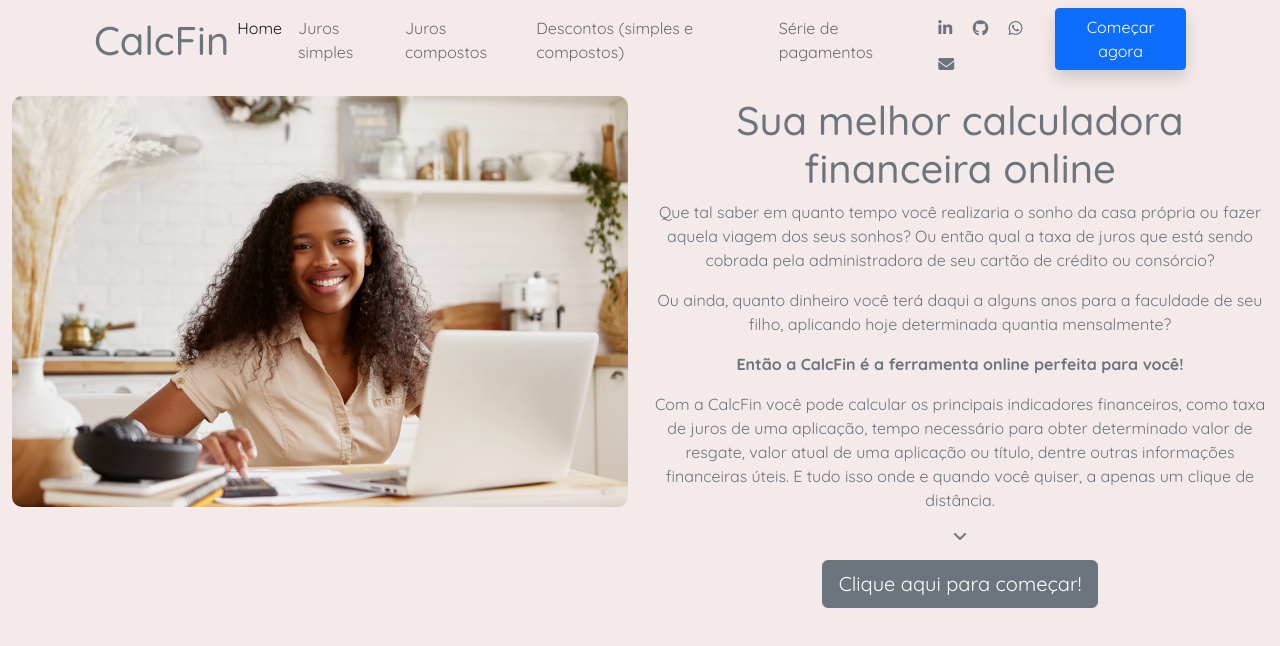
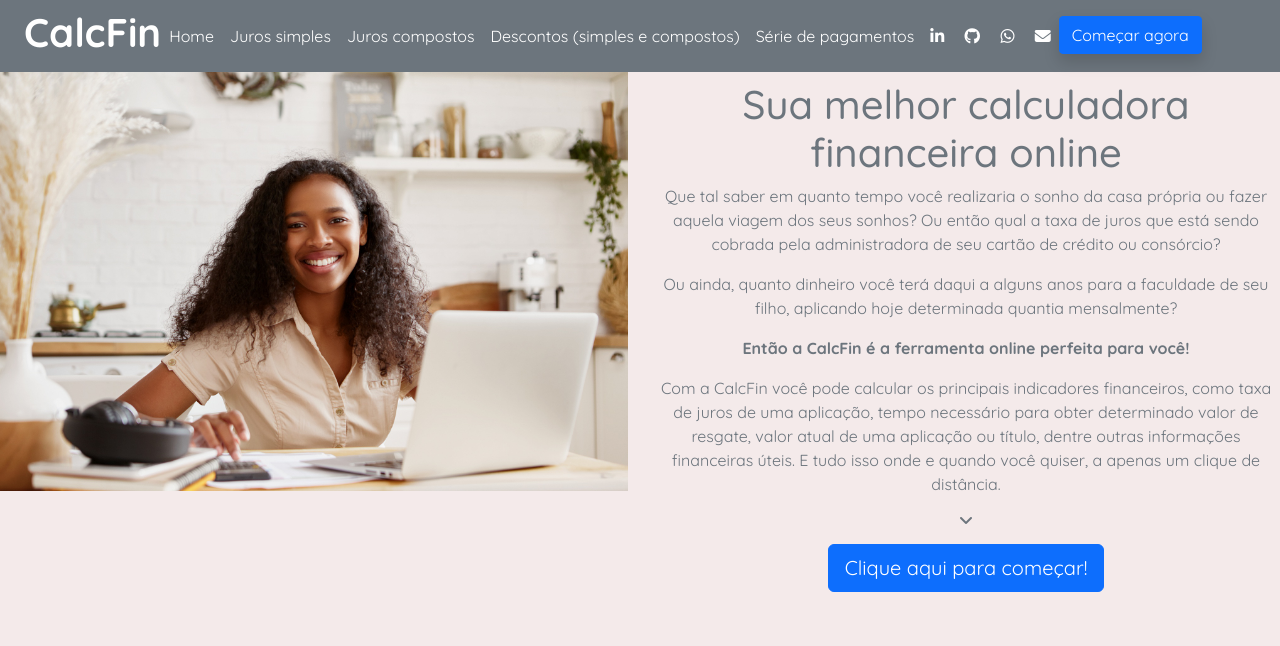
Before and after one commit to dvitorio/calc_fin, a plain HTML site: page index.html in a window 1280 px wide. Drawn offline with nearby package versions, Linux system fonts and the light colour scheme.

Commit message:
Ajustes na estilização

```diff
--- a/css/calcFin.css
+++ b/css/calcFin.css
@@ -26,7 +26,6 @@ body{
 }
 
 .coverPhoto img{
-     border-radius: 10px !important;
      max-width: 900px !important;
      width: 100%;
 }
@@ -58,6 +57,11 @@ a{cursor: pointer}
      display: flex;
      flex-wrap: nowrap;
      justify-content: center;
+}
+
+.navigation{
+     width: 100vw;
+     background-color: white;
 }
 
 .menu{background-color: white !important}
--- a/index.html
+++ b/index.html
@@ -28,38 +28,38 @@
      <div class="blackScreen col d-none" id="blackScreen"></div>
 
      <!--Capa do site-->
-     <div class="col-sm-12 container-fluid coverSite w-100" id="coverSite">
-          <nav class="container navbar navbar-expand-lg navbar-light navigation" id="navigation">
+     <div class="col-sm-12 coverSite w-100" id="coverSite">
+          <nav class="bg-secondary container-fluid navbar navbar-expand-lg navbar-dark navigation" id="navigation">
                <div class="container-fluid">
-                    <h1 class="h1 text-secondary" href="#">CalcFin</h1>
+                    <h1 class="h1 text-white" href="#"><b>CalcFin</b></h1>
                  <button class="navbar-toggler" type="button" data-bs-toggle="collapse" data-bs-target="#navbarNav" aria-controls="navbarNav" aria-expanded="false" aria-label="Toggle navigation">
                    <span class="navbar-toggler-icon"></span>
                  </button>
                  <div class="collapse navbar-collapse" id="navbarNav">
                    <ul class="navbar-nav">
                      <li class="nav-item">
-                       <a class="nav-link active" aria-current="page" href="#">Home</a>
+                       <a class="nav-link active text-white" aria-current="page" href="#">Home</a>
                      </li>
                      <li class="nav-item">
-                       <a class="nav-link" id="jSimpInfoLink">Juros simples</a>
+                       <a class="nav-link text-white" id="jSimpInfoLink">Juros simples</a>
                      </li>
                      <li class="nav-item">
-                       <a class="nav-link" id="jCompInfoLink">Juros compostos</a>
+                       <a class="nav-link text-white" id="jCompInfoLink">Juros compostos</a>
                      </li>
                      <li class="nav-item">
-                       <a class="nav-link" href="#" >Descontos (simples e compostos)</a>
+                       <a class="nav-link text-white" href="#" >Descontos (simples e compostos)</a>
                      </li>
                      <li class="nav-item">
-                       <a class="nav-link" href="#" >Série de pagamentos</a>
+                       <a class="nav-link text-white" href="#" >Série de pagamentos</a>
                      </li>
                      <li class="nav-item">
-                         <a href=""><i class="mt-1 mr-2 nav-link fa-brands fa-linkedin-in text-secondary"></i></a>
-                         <a href=""><i class="mt-1 mr-2 nav-link fa-brands fa-github text-secondary"></i></a>
-                         <a href=""><i class="mt-1 mr-2 nav-link fa-brands fa-whatsapp text-secondary"></i></a>
-                         <a href=""><i class="mt-1 mr-2 nav-link fa-solid fa-envelope text-secondary"></i></a>
+                         <a href="https://www.linkedin.com/in/danielvitorio/" target="_blank"><i class="mt-1 mr-2 nav-link fa-brands fa-linkedin-in text-white"></i></a>
+                         <a href=""><i class="mt-1 mr-2 nav-link fa-brands fa-github text-white"></i></a>
+                         <a href=""><i class="mt-1 mr-2 nav-link fa-brands fa-whatsapp text-white"></i></a>
+                         <a href=""><i class="mt-1 mr-2 nav-link fa-solid fa-envelope text-white"></i></a>
                      </li>
                      <li class="nav-item">
-                       <button class="btn btn-primary shadow" href="#" id="btnStarFromMenu" onclick="startFromMenu()">Começar agora</button>
+                       <button class="btn btn-primary ml-5 shadow" href="#" id="btnStarFromMenu" onclick="startFromMenu()">Começar agora</button>
                      </li>
                    </ul>
                  </div>
@@ -67,7 +67,7 @@
              </nav>
              <div class="row">
                <div class="col-sm-12 col-lg-6 coverPhoto">
-                    <img class="d-block img mt-2 mx-auto w-100" src="/img/woman.jpg" alt="">
+                    <img class="d-block img mx-auto w-100" src="/img/woman.jpg" alt="">
                </div>
                <div class="center col-sm-12 col-lg-6 coverPhrase">
                     <h1 class="mt-2 text-center text-secondary">Sua melhor calculadora financeira online</h1>
@@ -85,7 +85,7 @@
                          dentre outras informações financeiras úteis. E tudo isso onde e quando você quiser, a apenas um clique de distância.
                          <i class="fa-solid fa-angle-down mt-3"></i>
                     </p>
-                    <button class="btn btn-lg btn-secondary mb-5 mx-auto" id="btnStart">Clique aqui para começar!</button>
+                    <button class="btn btn-lg btn-primary mb-5 mx-auto" id="btnStart">Clique aqui para começar!</button>
                </div>
              </div>
      </div>
@@ -559,15 +559,13 @@
           <button class="btn btn-block btn-primary mb-2 w-100" id="btnCompDescCalculate">Calcular desconto composto</button>
           <div class="row">
                <div class="currentValueDescCompResult col-sm-12 d-none mb-3" id="currentValueDescCompResult">
-                    <label class="form-label text-center text-primary" for="currentValueDescComp">Valor líquido
-                         (R$)</label>
+                    <label class="form-label text-center text-primary" for="currentValueDescComp">Valor líquido (R$)</label>
                     <input class="border-0 bg-white currentValueDescComp d-none form-control text-center text-primary"
                          type="text" id="currentValueDescComp" disabled>
                </div>
                <div class="descCompResult col-sm-12 d-none mb-3" id="descCompResult">
                     <label class="form-label text-center text-primary" for="descComp">Valor do desconto (R$)</label>
-                    <input class="border-0 bg-white d-none form-control descComp text-center text-primary" type="number"
-                         id="descComp" disabled>
+                    <input class="border-0 bg-white d-none form-control descComp text-center text-primary" type="number" id="descComp" disabled>
                </div>
           </div>
           <div class="btnDescCompResultButtons d-none row" id="btnDescCompResultButtons">
@@ -588,18 +586,13 @@
      </div>
 
 
-
      <!--Rodapé da página-->
-     <footer class="container d-none footer mt-5 text-center text-secondary p-2 rodape">
+     <footer class="container d-none footer mt-5 text-center text-secondary p-2 rodape" id="rodape">
           <div class="centerRow midias mb-2">
-               <a class="mx-2" href="https://github.com/dvitorio" target="_blank"><i
-                         class="fa-brands fa-github text-secondary"></i></a>
-               <a class="mx-2" href="https://www.linkedin.com/in/danielvitorio/" target="_blank"><i
-                         class="fa-brands fa-linkedin-in text-secondary"></i></a>
-               <a class="mx-2" href="https://mail.google.com/mail/u/0/?tab=rm&ogbl#inbox" target="_blank"><i
-                         class="fa-solid fa-envelope text-secondary"></i></a>
-               <a class="mx-2" href="https://wa.me/5571983009859" target="_blank"><i
-                         class="fa-brands fa-whatsapp text-secondary"></i></a>
+               <a class="mx-2" href="https://github.com/dvitorio" target="_blank"><i class="fa-brands fa-github text-secondary"></i></a>
+               <a class="mx-2" href="https://www.linkedin.com/in/danielvitorio/" target="_blank"><i class="fa-brands fa-linkedin-in text-secondary"></i></a>
+               <a class="mx-2" href="https://mail.google.com/mail/u/0/?tab=rm&ogbl#inbox" target="_blank"><i class="fa-solid fa-envelope text-secondary"></i></a>
+               <a class="mx-2" href="https://wa.me/5571983009859" target="_blank"><i class="fa-brands fa-whatsapp text-secondary"></i></a>
           </div>
           <h6 class="text-center text-secondary">Desenvolvido por Daniel Vitorio</h6>
           <h6 class="text-center text-secondary">Todos os direitos reservados. &copy;2022</h6>
--- a/js/calcFinComp.js
+++ b/js/calcFinComp.js
@@ -38,6 +38,7 @@ const jCompInfo = document.getElementById('jCompInfo');
 const jCompInfoLink = document.getElementById('jCompInfoLink');
 const menuButtonsComp = document.getElementById('menuButtonsComp');
 const rateCompResult = document.getElementById('rateCompResult');
+const rodape = document.getElementById('rodape');
 const timeCompResult = document.getElementById('timeCompResult');
 
 
```
